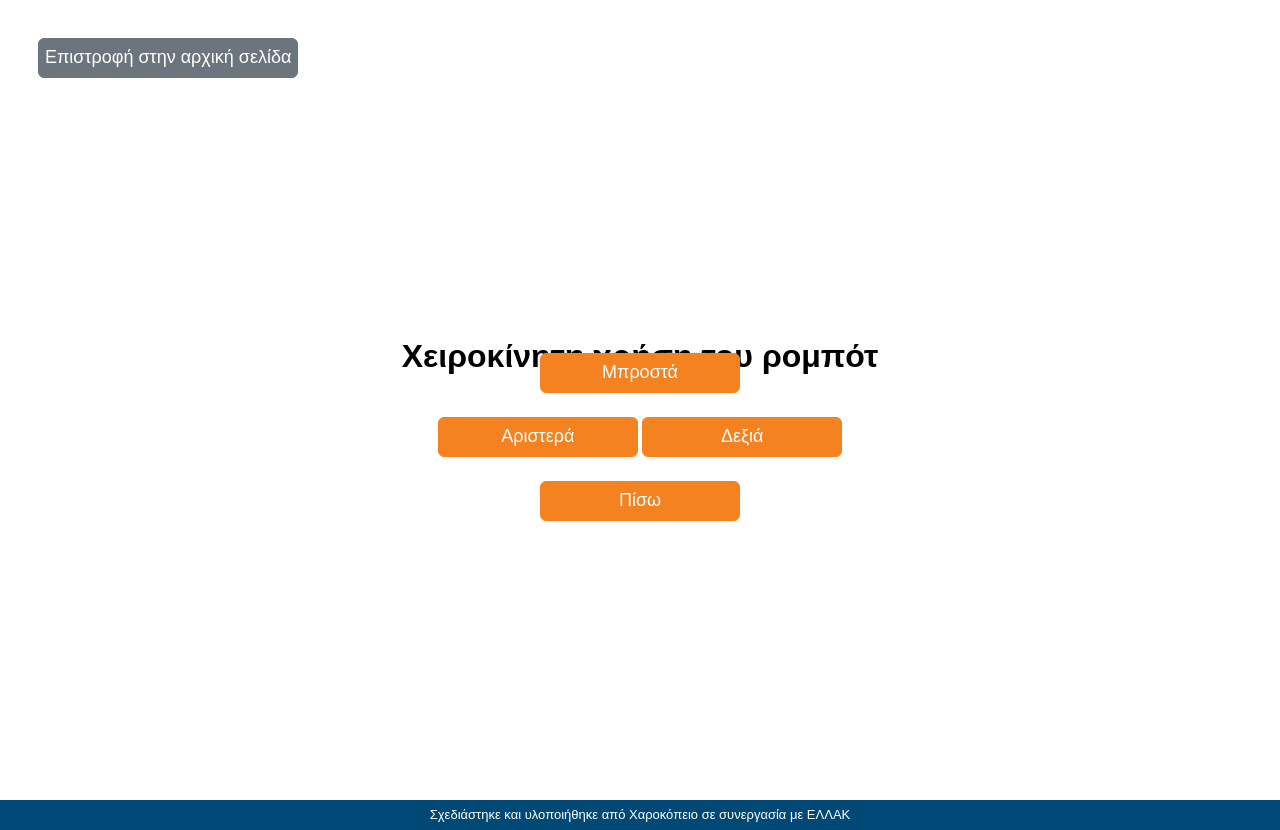
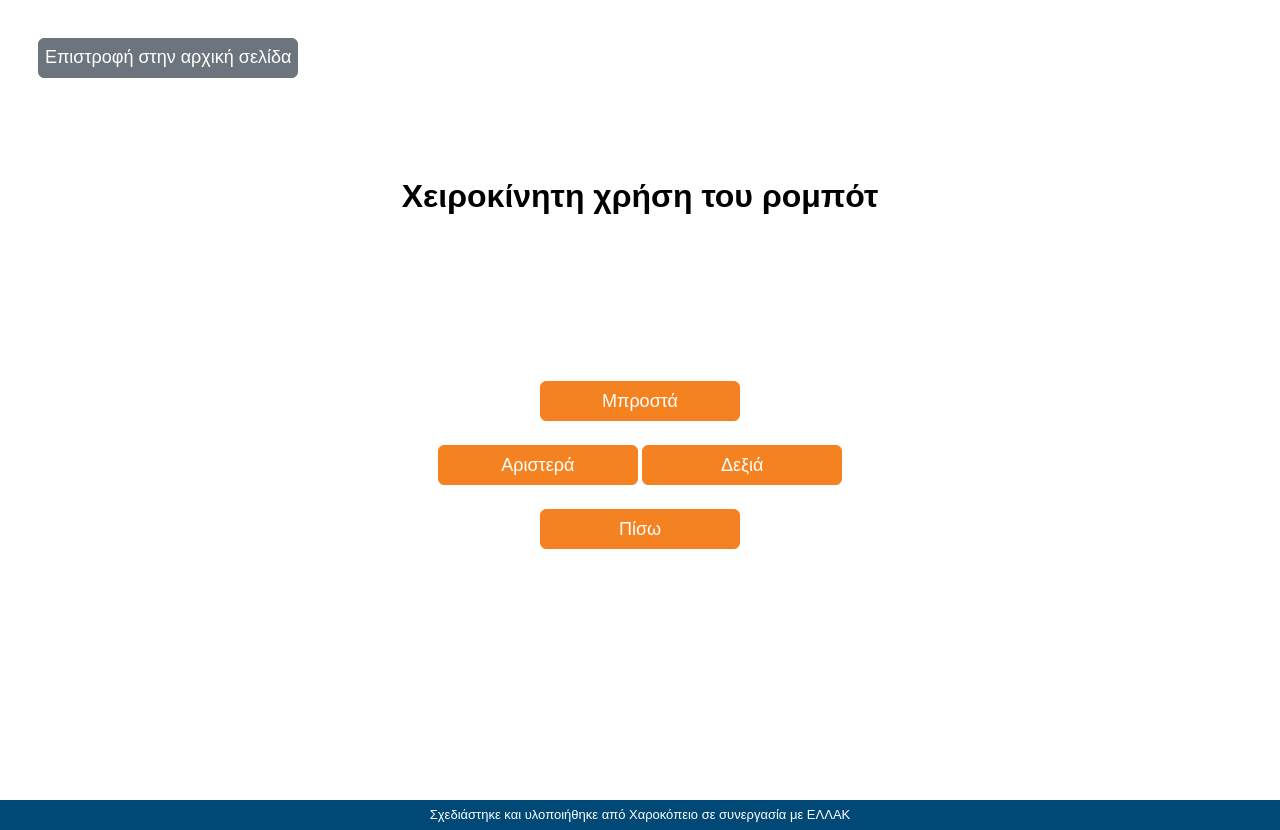
Before and after one commit to eellak/fossbot, a Python web app: template source/blockly_server/templates/control.html in a window 1280 px wide. Shown: the part 90-920 px from the top of the page. Run offline with Jinja, Linux system fonts and the light colour scheme; the template is opened without the code that fills it, so the values that code supplies are empty.

Commit message:
#26 manual control page

```diff
--- a/source/blockly_server/static/css/control-page-body.css
+++ b/source/blockly_server/static/css/control-page-body.css
@@ -42,7 +42,6 @@ button.go-back-to-home {
 #panel-title-container {
   height: 20%;
   top: 20%;
-  position: relative;
   display: flex;
   align-items: center;
   justify-content: center;
@@ -81,8 +80,8 @@ button.go-back-to-home {
   align-items: center;
   justify-content: center;
   flex-direction: row;
-  padding: 1rem;
-  margin-top: 1%;
+  padding: 2rem;
+  margin-top: 2%;
 }
 
 .block-container {
```
